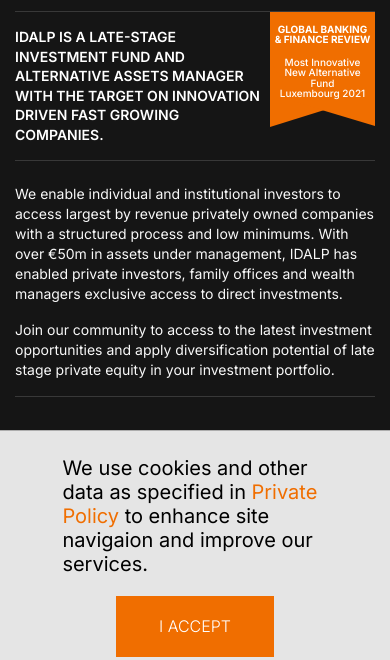
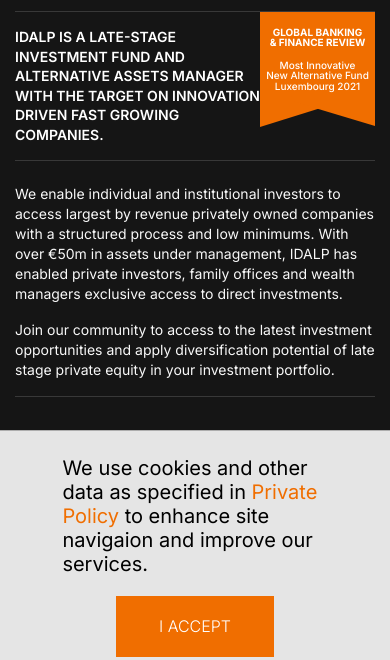
Before and after one commit to zaslavskayasya/idl, a plain HTML site: page index.html in a window 390 px wide. Shown: the part 182-842 px from the top of the page. Drawn offline with nearby package versions, Linux system fonts and the light colour scheme.

Commit message:
flag fix

```diff
--- a/scss/includes/mainPage.scss
+++ b/scss/includes/mainPage.scss
@@ -622,7 +622,7 @@
     }
     .flag {
         top: 119px;
-        width: 105px;
+        width: 115px;
         height: 95px;
     }
     .flag:after {
@@ -644,9 +644,11 @@
         border-top: 40px solid #F06E00;
     }
     .flag .flag_text, .flag .flag_text_2 {
-        padding-top: 2px;
+        padding-top: 5px;
     }
-
+    .flag .flag_text_2{
+        padding: 2px 2px;
+    }
 
 }
 
```
Also changed, not shown: css/styles.css.
